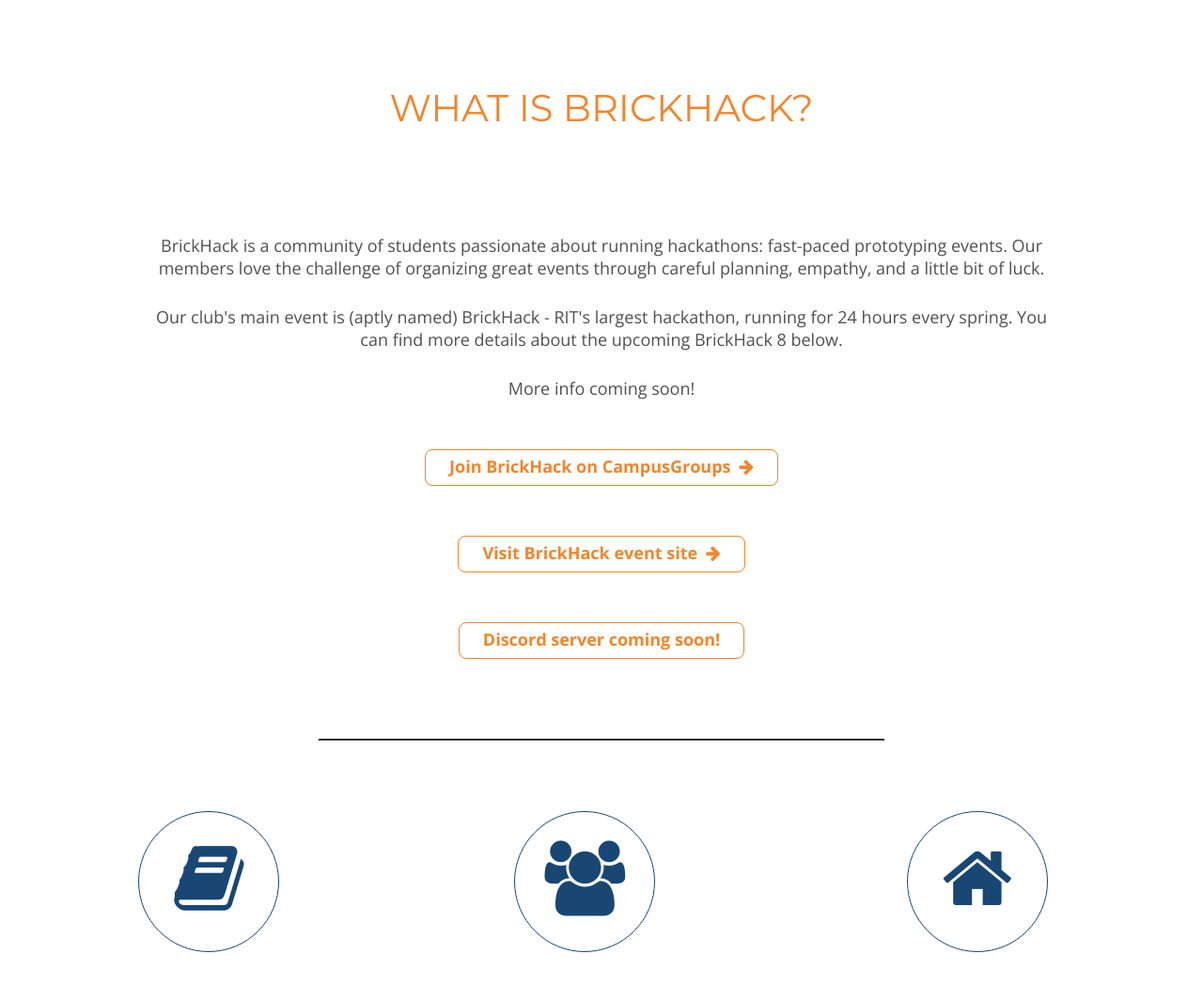
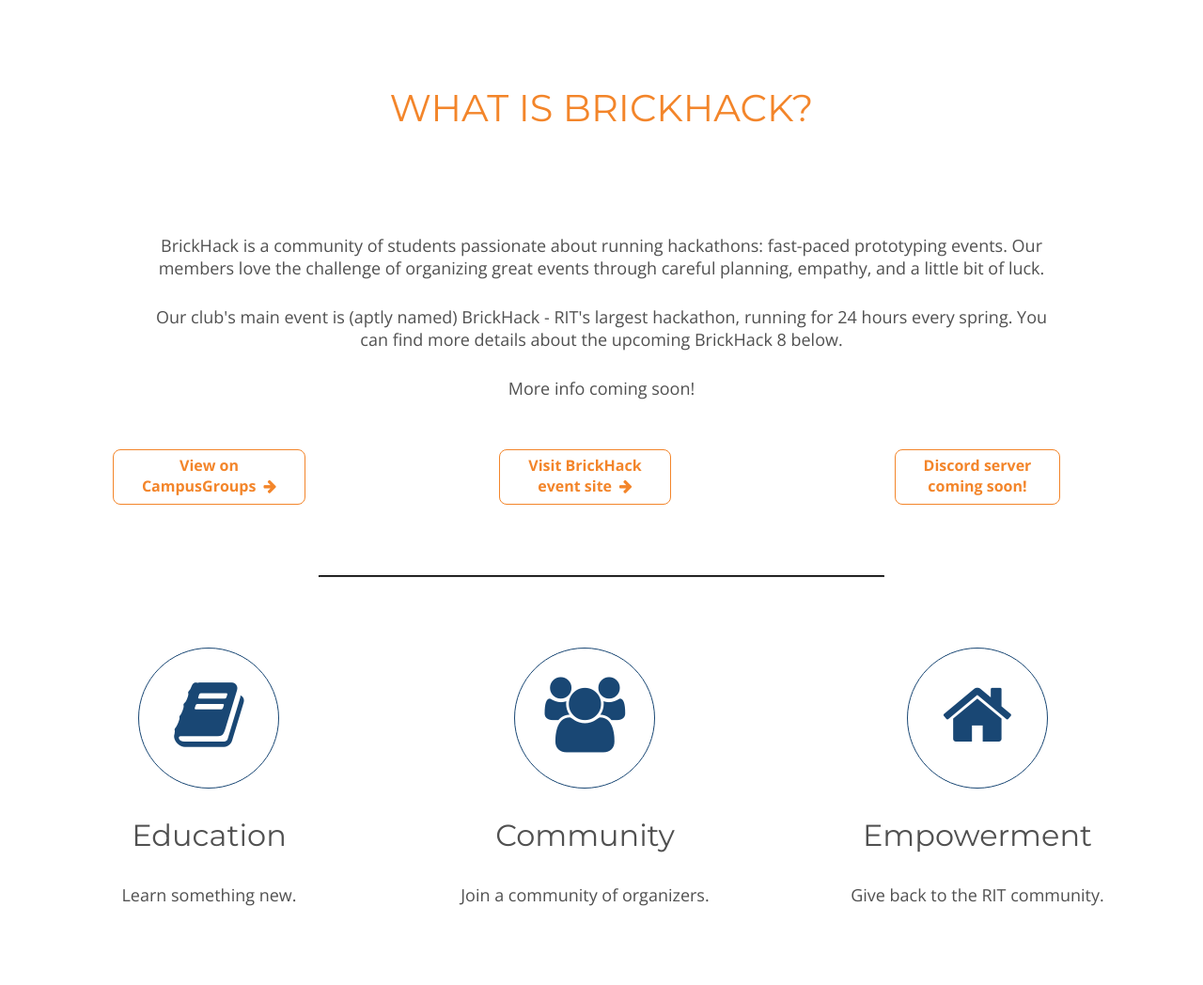
Before and after one commit to codeRIT/coderit.github.io, a Jekyll site: the page built from index.html, in a window 1280 px wide. Shown: the part 900-1948 px from the top of the page at 94% size. Built offline with Jekyll 4.4.1, drawn with Linux system fonts in a browser that asks for light colours; nearby versions of some CDN libraries; comment, search, counter and statistics services are not loaded.

Commit message:
Adjustments to CTA button sizing/alignment

```diff
--- a/assets/css/main.sass
+++ b/assets/css/main.sass
@@ -205,6 +205,10 @@
 #about
 	.title
 		margin-bottom: 110px
+	.button-cta
+		.button
+			padding-left: 30px
+			padding-right: 30px
 	.badge-cta
 		.badge-icon
 			@include border-radius (100%)
@@ -370,6 +374,10 @@
 		.title
 			margin-bottom: 25px
 	#about
+		.button-cta
+			.button
+				width: 80%
+				max-width: 300px
 		.badge-cta
 			margin-bottom: 40px
 			.badge-icon
--- a/index.html
+++ b/index.html
@@ -15,9 +15,11 @@
     <p>BrickHack is a community of students passionate about running hackathons: fast-paced prototyping events. Our members love the challenge of organizing great events through careful planning, empathy, and a little bit of luck.</p>
     <p>Our club's main event is (aptly named) BrickHack - RIT's largest hackathon, running for 24 hours every spring. You can find more details about the upcoming BrickHack 8 below.</p>
     <p>More info coming soon!</p>
-    <p class="center"><a href="https://campusgroups.rit.edu/BrickHack/club_signup" class="button orange">Join BrickHack on CampusGroups<span class="fa fa-arrow-right icon-space-l"></span></a></p>
-    <p class="center"><a href="https://brickhack.io" class="button orange">Visit BrickHack event site<span class="fa fa-arrow-right icon-space-l"></span></a></p>
-    <p class="center"><span class="button orange disabled">Discord server coming soon!</span></p>
+    <div class="button-cta grid-cta three">
+      <div class="col center"><a href="https://campusgroups.rit.edu/BrickHack/club_signup" class="button orange">View on<br/>CampusGroups<span class="fa fa-arrow-right icon-space-l"></span></a></div>
+      <div class="col center"><a href="https://brickhack.io" class="button orange">Visit BrickHack<br/>event site<span class="fa fa-arrow-right icon-space-l"></span></a></div>
+      <div class="col center"><span class="button orange disabled">Discord server<br/>coming soon!</span></div>
+    </div>
     <hr/>
     <div class="col center badge-cta">
       <i class="fa fa-book fa-5x badge-icon coderit"></i>
```
Also changed, not shown: 3 other files.
